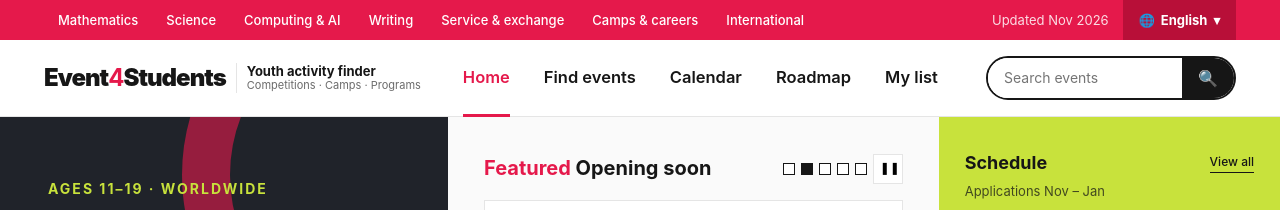
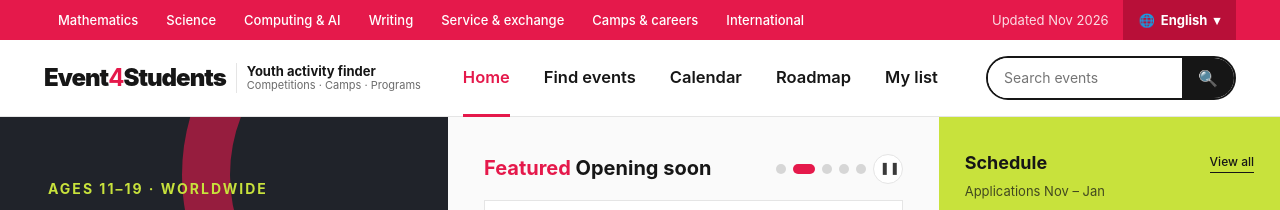
Before and after one commit to yalli2/event4students, a plain HTML site: page index.html in a window 1280 px wide. Shown: the top 210 px of the page. Drawn offline with Linux system fonts and the light colour scheme; a web font is replaced by a local one.

Commit message:
슬라이드 표시를 둥근 점 스타일로 변경 (worldlanguage와 통일)
Co-Authored-By: Claude Opus 5.5 <noreply@anthropic.com>
Claude-Session: https://claude.ai/code/session_0117yATAXc3RGRKHi8sSaNKm

```diff
--- a/index.html
+++ b/index.html
@@ -293,6 +293,7 @@ footer .flogo b{color:var(--red)}
 .cc b{color:var(--red);font-weight:800}
 .fallback{font-size:12.5px;color:var(--sub);background:var(--bg);padding:8px 12px;margin-bottom:14px}
 select.cselect{width:100%}
+.ctrl{gap:7px}.ctrl .dot{width:10px;height:10px;border-radius:50%;border:0;background:#d6d6d6;transition:background .25s,width .25s}.ctrl .dot:hover{background:#a8a8a8}.ctrl .dot.on{background:var(--red);width:22px;border-radius:999px}.ctrl .ic{border-radius:50%;width:30px;height:30px;color:var(--ink2);transition:.2s}.ctrl .ic:hover{border-color:var(--ink);background:var(--ink);color:#fff}
 </style>
 </head>
 <body>
```
